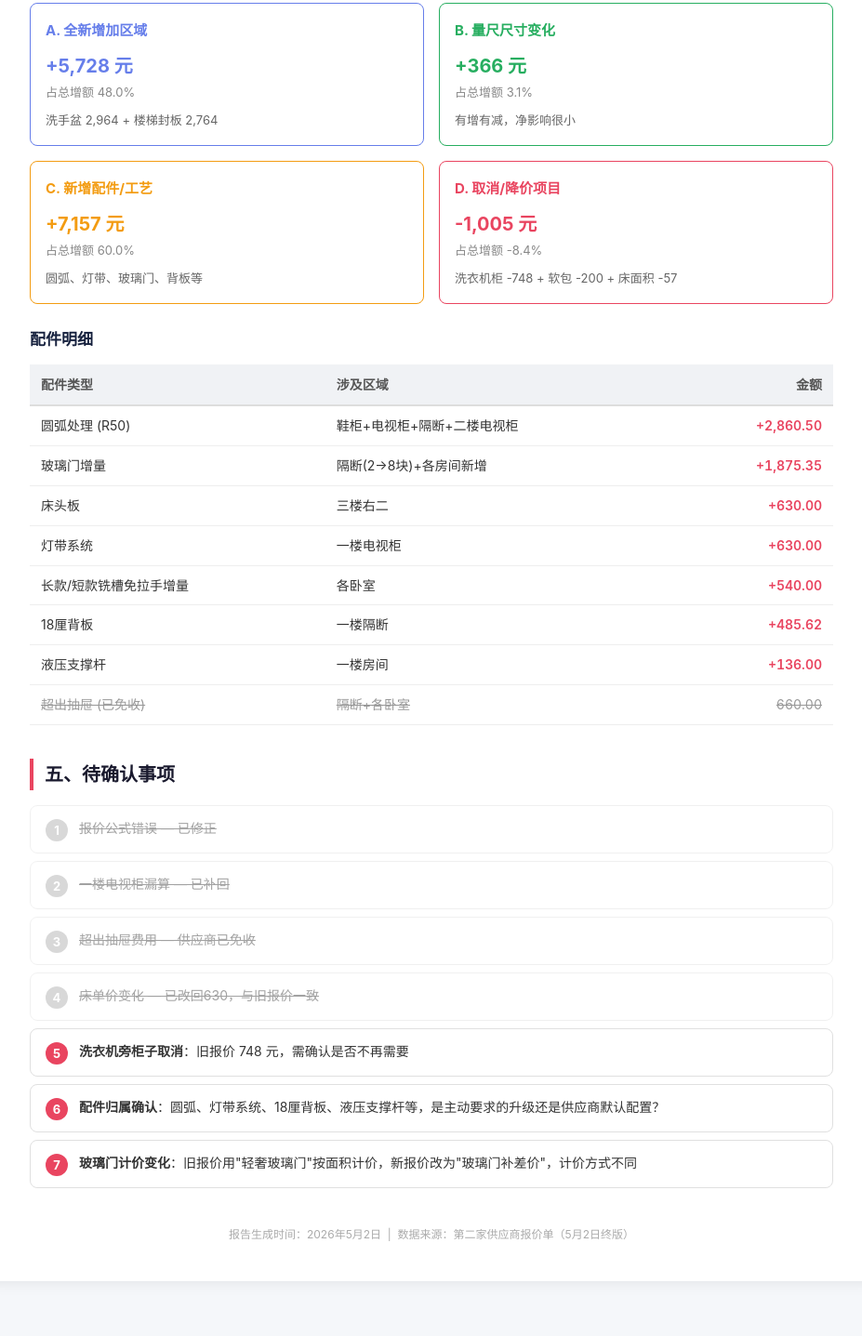
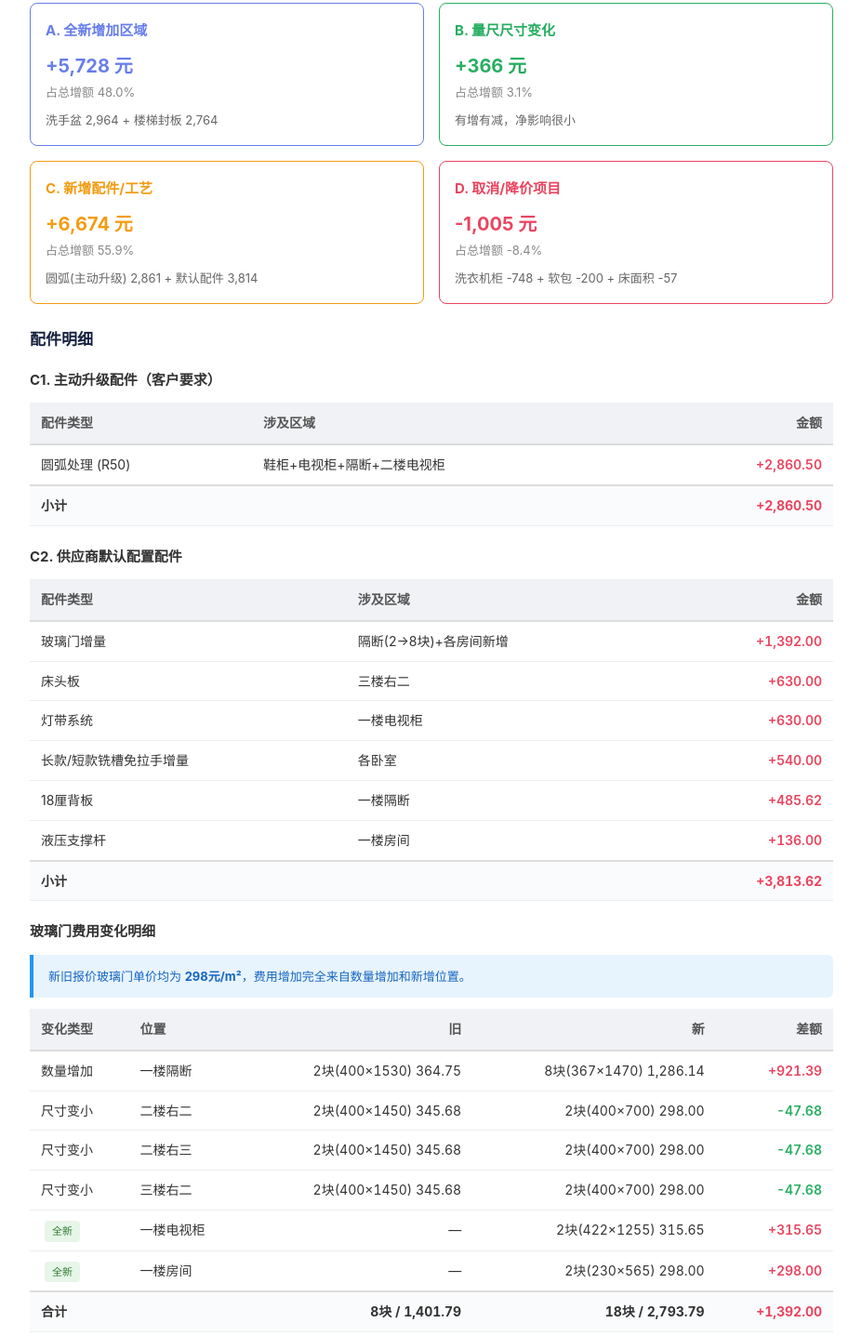
Before and after one commit to pageliangwhus/cabinet-quote-report, a plain HTML site: page index.html in a window 1280 px wide. Shown: the part 4106-5543 px from the top of the page at 93% size, without its empty margins (176-1103 px from the left). Before the commit the page ends 5504 px from the top, so only its background shows below. Drawn offline with Linux system fonts and the light colour scheme.

Commit message:
Add glass door breakdown, confirm classifications

```diff
--- a/index.html
+++ b/index.html
@@ -225,9 +225,9 @@
   </div>
   <div class="cat-card c">
     <h4>C. 新增配件/工艺</h4>
-    <div class="amount">+7,157 元</div>
-    <div class="pct">占总增额 60.0%</div>
-    <p style="font-size:13px; margin-top:8px; color:#666;">圆弧、灯带、玻璃门、背板等</p>
+    <div class="amount">+6,674 元</div>
+    <div class="pct">占总增额 55.9%</div>
+    <p style="font-size:13px; margin-top:8px; color:#666;">圆弧(主动升级) 2,861 + 默认配件 3,814</p>
   </div>
   <div class="cat-card d">
     <h4>D. 取消/降价项目</h4>
@@ -238,16 +238,37 @@
 </div>
 
 <h3>配件明细</h3>
+
+<h4>C1. 主动升级配件（客户要求）</h4>
 <table>
   <tr><th>配件类型</th><th>涉及区域</th><th class="num">金额</th></tr>
   <tr><td>圆弧处理 (R50)</td><td>鞋柜+电视柜+隔断+二楼电视柜</td><td class="num pos">+2,860.50</td></tr>
-  <tr><td>玻璃门增量</td><td>隔断(2&rarr;8块)+各房间新增</td><td class="num pos">+1,875.35</td></tr>
+  <tr class="section-total"><td>小计</td><td></td><td class="num pos">+2,860.50</td></tr>
+</table>
+
+<h4>C2. 供应商默认配置配件</h4>
+<table>
+  <tr><th>配件类型</th><th>涉及区域</th><th class="num">金额</th></tr>
+  <tr><td>玻璃门增量</td><td>隔断(2&rarr;8块)+各房间新增</td><td class="num pos">+1,392.00</td></tr>
   <tr><td>床头板</td><td>三楼右二</td><td class="num pos">+630.00</td></tr>
   <tr><td>灯带系统</td><td>一楼电视柜</td><td class="num pos">+630.00</td></tr>
   <tr><td>长款/短款铣槽免拉手增量</td><td>各卧室</td><td class="num pos">+540.00</td></tr>
   <tr><td>18厘背板</td><td>一楼隔断</td><td class="num pos">+485.62</td></tr>
   <tr><td>液压支撑杆</td><td>一楼房间</td><td class="num pos">+136.00</td></tr>
-  <tr style="opacity:0.5"><td><s>超出抽屉 (已免收)</s></td><td><s>隔断+各卧室</s></td><td class="num"><s>660.00</s></td></tr>
+  <tr class="section-total"><td>小计</td><td></td><td class="num pos">+3,813.62</td></tr>
+</table>
+
+<h4>玻璃门费用变化明细</h4>
+<div class="note">新旧报价玻璃门单价均为 <strong>298元/m&sup2;</strong>，费用增加完全来自数量增加和新增位置。</div>
+<table>
+  <tr><th>变化类型</th><th>位置</th><th class="num">旧</th><th class="num">新</th><th class="num">差额</th></tr>
+  <tr><td>数量增加</td><td>一楼隔断</td><td class="num">2块(400&times;1530) 364.75</td><td class="num">8块(367&times;1470) 1,286.14</td><td class="num pos">+921.39</td></tr>
+  <tr><td>尺寸变小</td><td>二楼右二</td><td class="num">2块(400&times;1450) 345.68</td><td class="num">2块(400&times;700) 298.00</td><td class="num neg">-47.68</td></tr>
+  <tr><td>尺寸变小</td><td>二楼右三</td><td class="num">2块(400&times;1450) 345.68</td><td class="num">2块(400&times;700) 298.00</td><td class="num neg">-47.68</td></tr>
+  <tr><td>尺寸变小</td><td>三楼右二</td><td class="num">2块(400&times;1450) 345.68</td><td class="num">2块(400&times;700) 298.00</td><td class="num neg">-47.68</td></tr>
+  <tr><td><span class="tag tag-new">全新</span></td><td>一楼电视柜</td><td class="num">&mdash;</td><td class="num">2块(422&times;1255) 315.65</td><td class="num pos">+315.65</td></tr>
+  <tr><td><span class="tag tag-new">全新</span></td><td>一楼房间</td><td class="num">&mdash;</td><td class="num">2块(230&times;565) 298.00</td><td class="num pos">+298.00</td></tr>
+  <tr class="section-total"><td>合计</td><td></td><td class="num">8块 / 1,401.79</td><td class="num">18块 / 2,793.79</td><td class="num pos">+1,392.00</td></tr>
 </table>
 
 <h2>五、待确认事项</h2>
@@ -269,21 +290,21 @@
     <div class="todo-num done-bg">4</div>
     <div class="todo-text">床单价变化 — 已改回630，与旧报价一致</div>
   </div>
-  <div class="todo-item">
-    <div class="todo-num">5</div>
-    <div class="todo-text"><strong>洗衣机旁柜子取消</strong>：旧报价 748 元，需确认是否不再需要</div>
+  <div class="todo-item done">
+    <div class="todo-num done-bg">5</div>
+    <div class="todo-text">洗衣机旁柜子 — 已确认取消，替换为洗手盆区域</div>
   </div>
-  <div class="todo-item">
-    <div class="todo-num">6</div>
-    <div class="todo-text"><strong>配件归属确认</strong>：圆弧、灯带系统、18厘背板、液压支撑杆等，是主动要求的升级还是供应商默认配置？</div>
+  <div class="todo-item done">
+    <div class="todo-num done-bg">6</div>
+    <div class="todo-text">配件归属 — 圆弧为主动升级，其余为供应商默认配置</div>
   </div>
-  <div class="todo-item">
-    <div class="todo-num">7</div>
-    <div class="todo-text"><strong>玻璃门计价变化</strong>：旧报价用"轻奢玻璃门"按面积计价，新报价改为"玻璃门补差价"，计价方式不同</div>
+  <div class="todo-item done">
+    <div class="todo-num done-bg">7</div>
+    <div class="todo-text">玻璃门 — 单价不变(298元/m²)，费用增加来自数量和新增位置</div>
   </div>
 </div>
 
-<p style="text-align:center; color:#aaa; font-size:12px; margin-top:40px;">报告生成时间：2026年5月2日 &nbsp;|&nbsp; 数据来源：第二家供应商报价单（5月2日终版）</p>
+<p style="text-align:center; color:#aaa; font-size:12px; margin-top:40px;">报告生成时间：2026年5月2日 &nbsp;|&nbsp; 数据来源：第二家供应商报价单（5月2日终版）&nbsp;|&nbsp; 所有待确认事项已确认</p>
 
 </div>
 </body>
```
